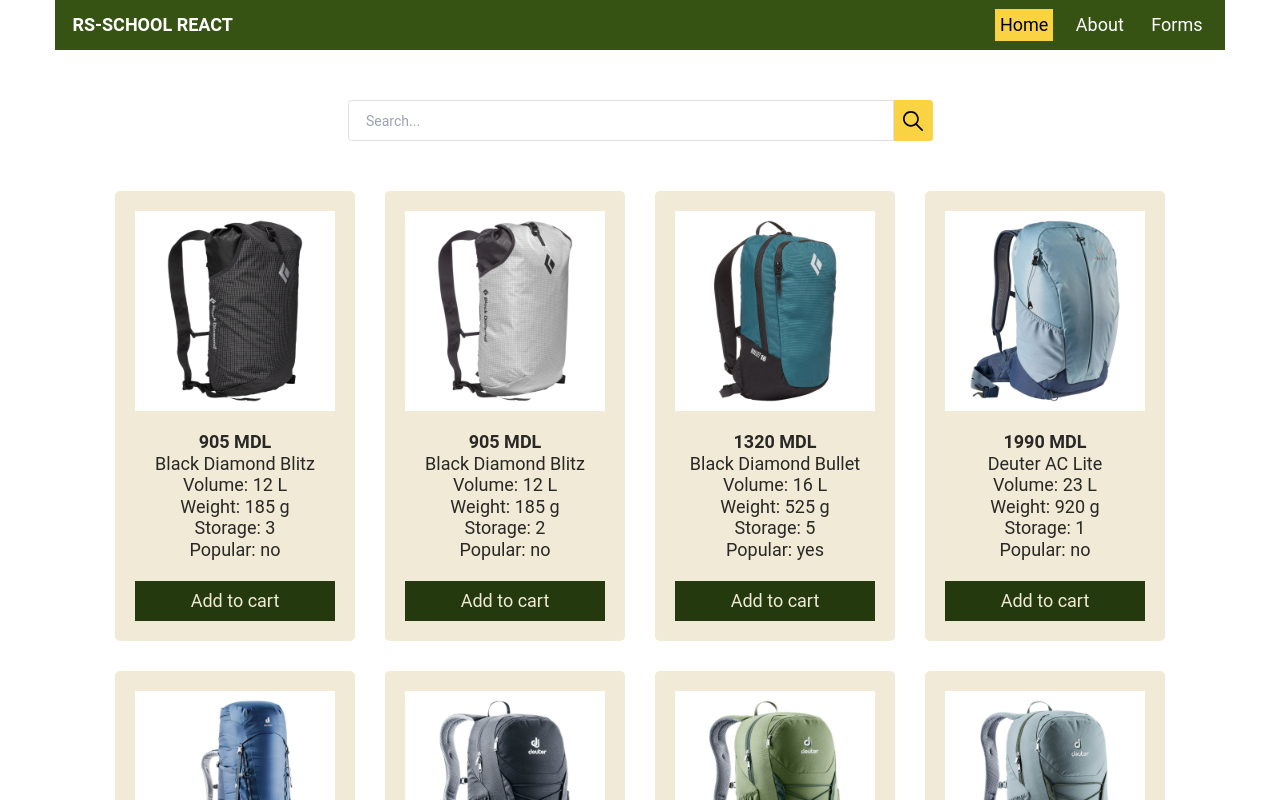
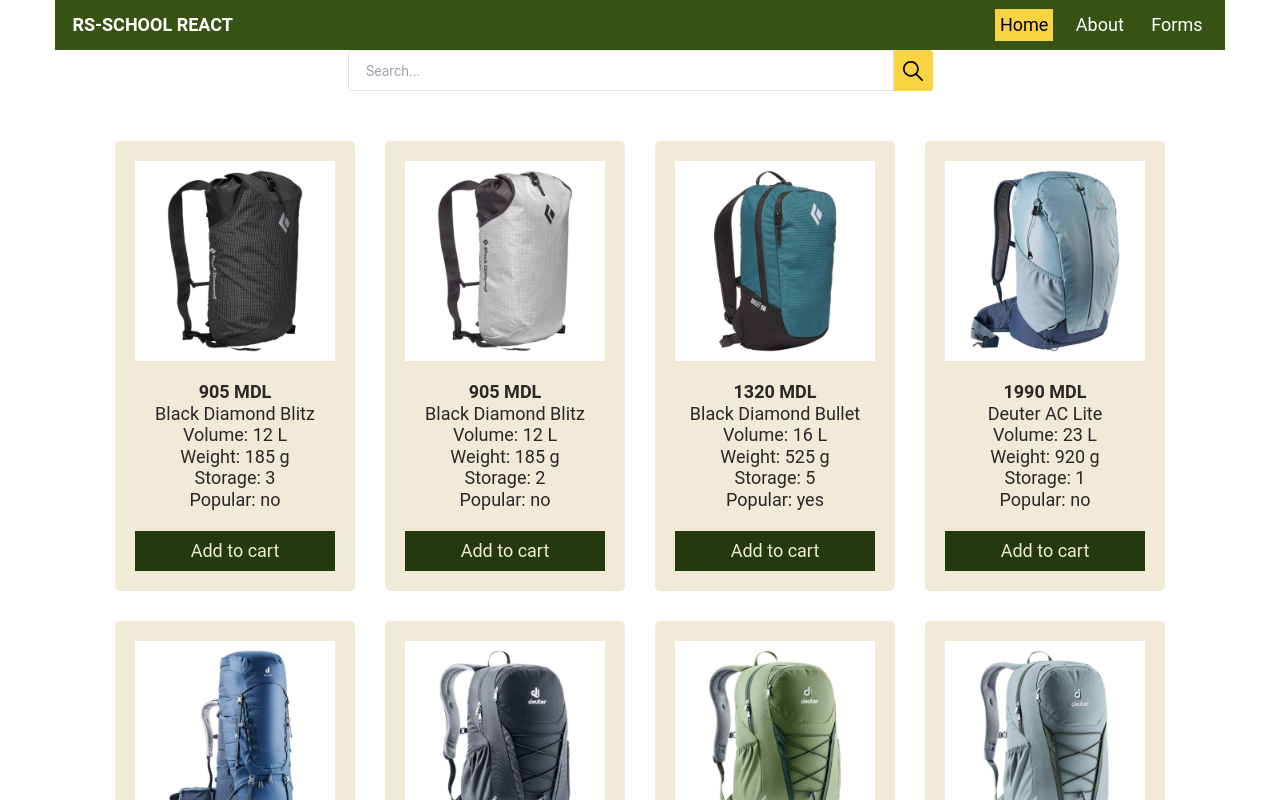
Before and after one commit to Oreada/react-rs-school, a React (Create React App) app in the folder react-components/: page / in a window 1280 px wide. Shown: the top 800 px of the page. Built offline with nearby package versions, Linux system fonts and the light colour scheme.

Commit message:
refactor: change classNames for pages

```diff
--- a/react-components/src/pages/AboutPage.tsx
+++ b/react-components/src/pages/AboutPage.tsx
@@ -3,6 +3,6 @@
 
 export class AboutPage extends React.Component {
   render(): ReactNode {
-    return <main className="about">This is the About page</main>;
+    return <main className="about-page">This is the About page</main>;
   }
 }
--- a/react-components/src/pages/ErrorPage.tsx
+++ b/react-components/src/pages/ErrorPage.tsx
@@ -3,6 +3,6 @@
 
 export class ErrorPage extends React.Component {
   render(): ReactNode {
-    return <main className="error">Error 404. Page was not found</main>;
+    return <main className="error-page">Error 404. Page was not found</main>;
   }
 }
--- a/react-components/src/pages/HomePage.tsx
+++ b/react-components/src/pages/HomePage.tsx
@@ -7,7 +7,7 @@
 export class HomePage extends React.Component {
   render(): ReactNode {
     return (
-      <main className="main">
+      <main className="home-page">
         <SearchBar />
         <ProductList data={products} />
       </main>
```
